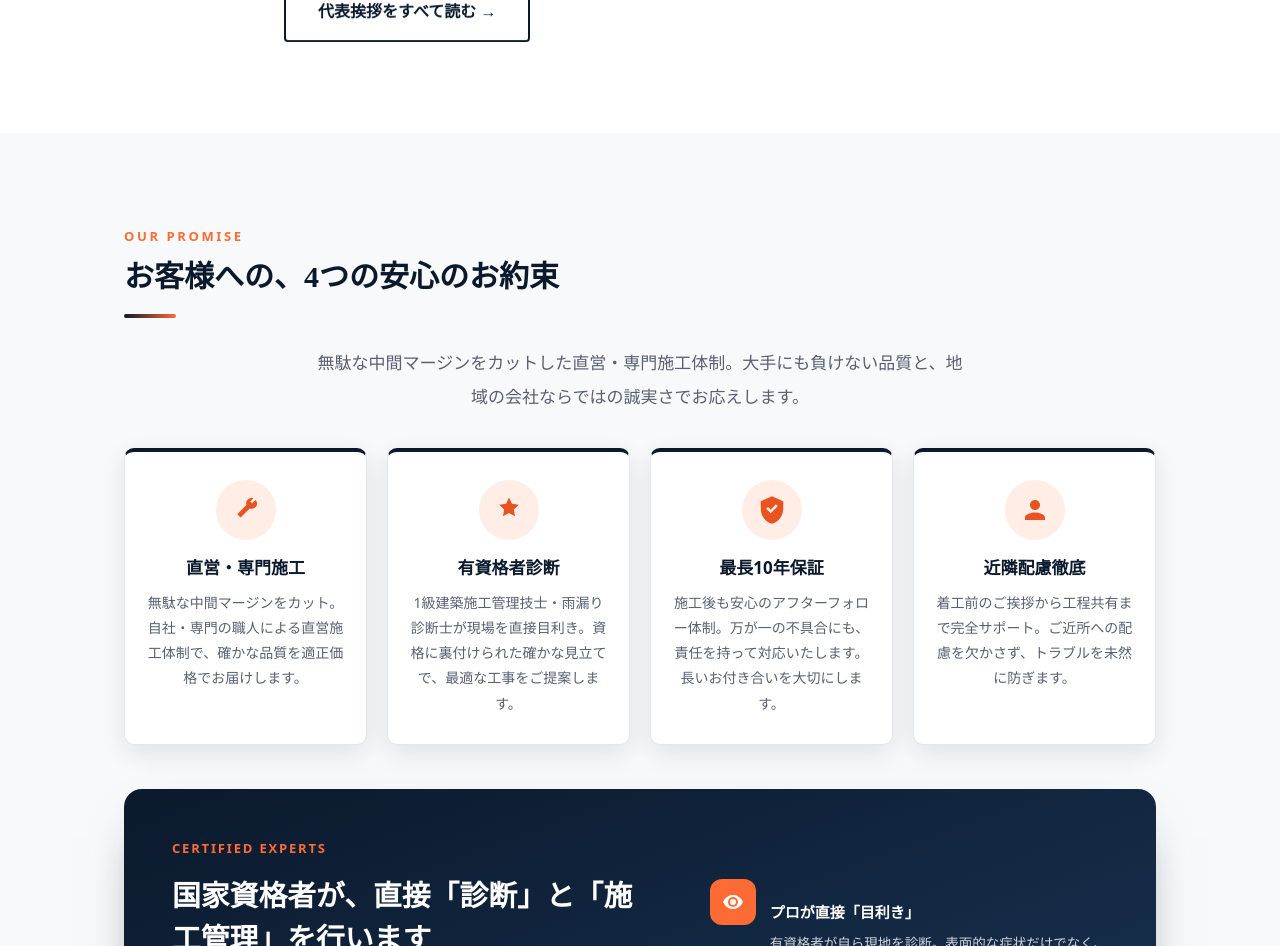
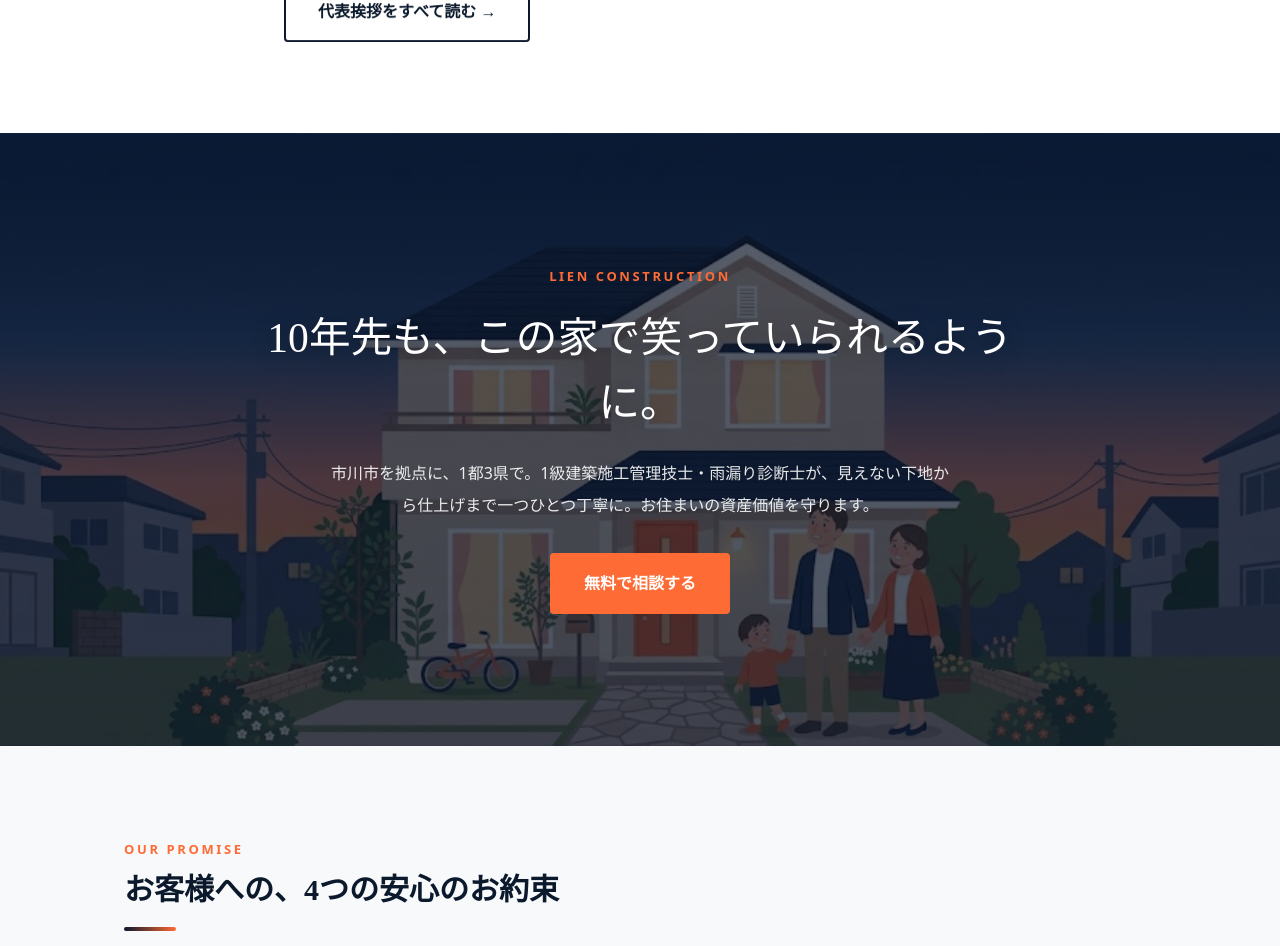
Before and after one commit to yorimotolien-lab/yori, a React (Vite) app: page / in a window 1280 px wide. Shown: the part 2940-3886 px from the top of the page. Built offline with nearby package versions, Linux system fonts and the light colour scheme.

Commit message:
Homeにパララックス帯を設置し、家族＋住宅のビジュアルを追加 (#102)

```diff
--- a/src/pages/Home.jsx
+++ b/src/pages/Home.jsx
@@ -10,6 +10,7 @@ import {
   GUARANTEE_CARE,
   CLIENTS_ENTRY,
   WORKS_ITEMS,
+  PARALLAX_BAND,
 } from '../constants.js'
 import { POSTS } from '../posts.js'
 import { WorksComingSoon } from '../illustrations.jsx'
@@ -193,6 +194,18 @@ function Home() {
           </div>
         </div>
       </section>
+
+      {/* 共感：パララックス帯（10年先も、この家で笑っていられるように。） */}
+      <div className="parallax-band">
+        <div className="parallax-band-inner fade-in-up">
+          <p className="parallax-eyebrow">{PARALLAX_BAND.eyebrow}</p>
+          <p className="parallax-title">{PARALLAX_BAND.title}</p>
+          <p className="parallax-text">{PARALLAX_BAND.text}</p>
+          <Link to="/contact" className="btn btn-primary pulse-button">
+            {PARALLAX_BAND.ctaLabel}
+          </Link>
+        </div>
+      </div>
 
       <section className="section reasons stage-alt">
         <div className="section-inner fade-in-up">
```
Also changed, not shown: public/parallax-bg.jpg (added).
